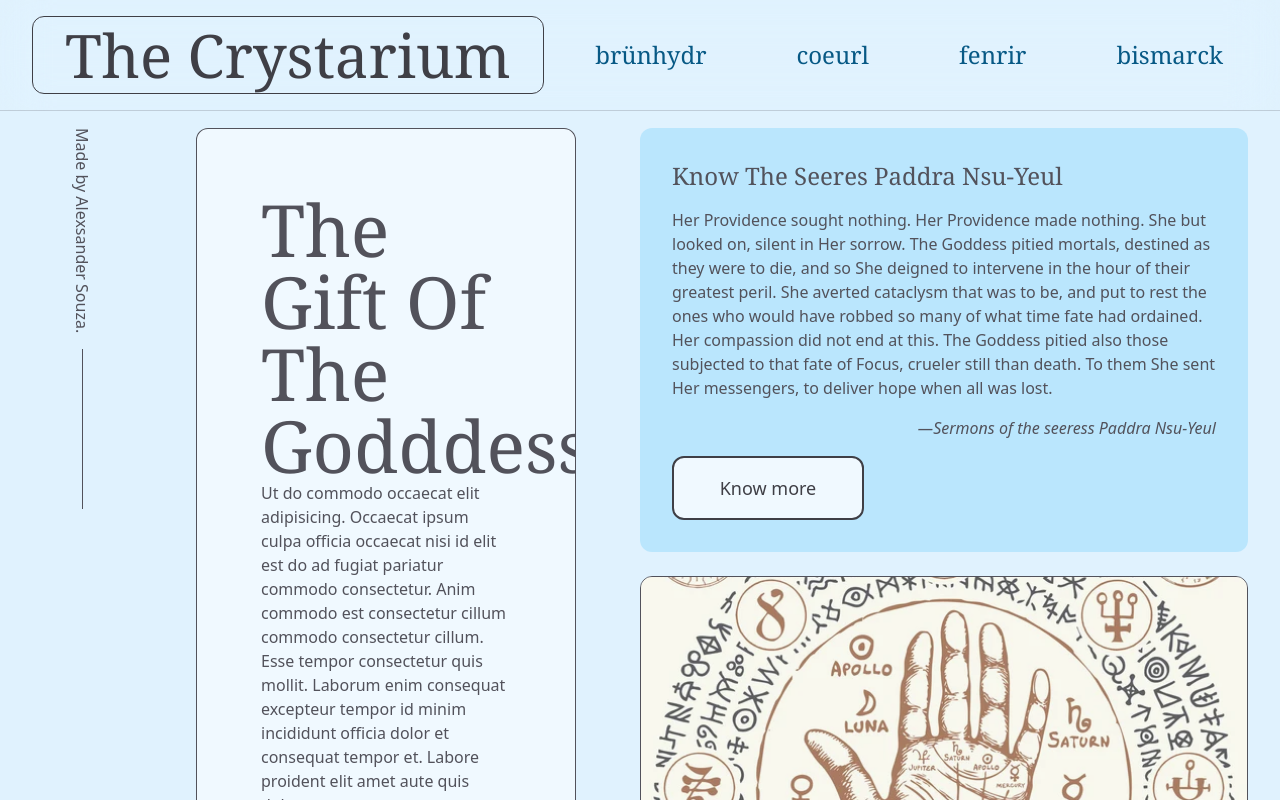
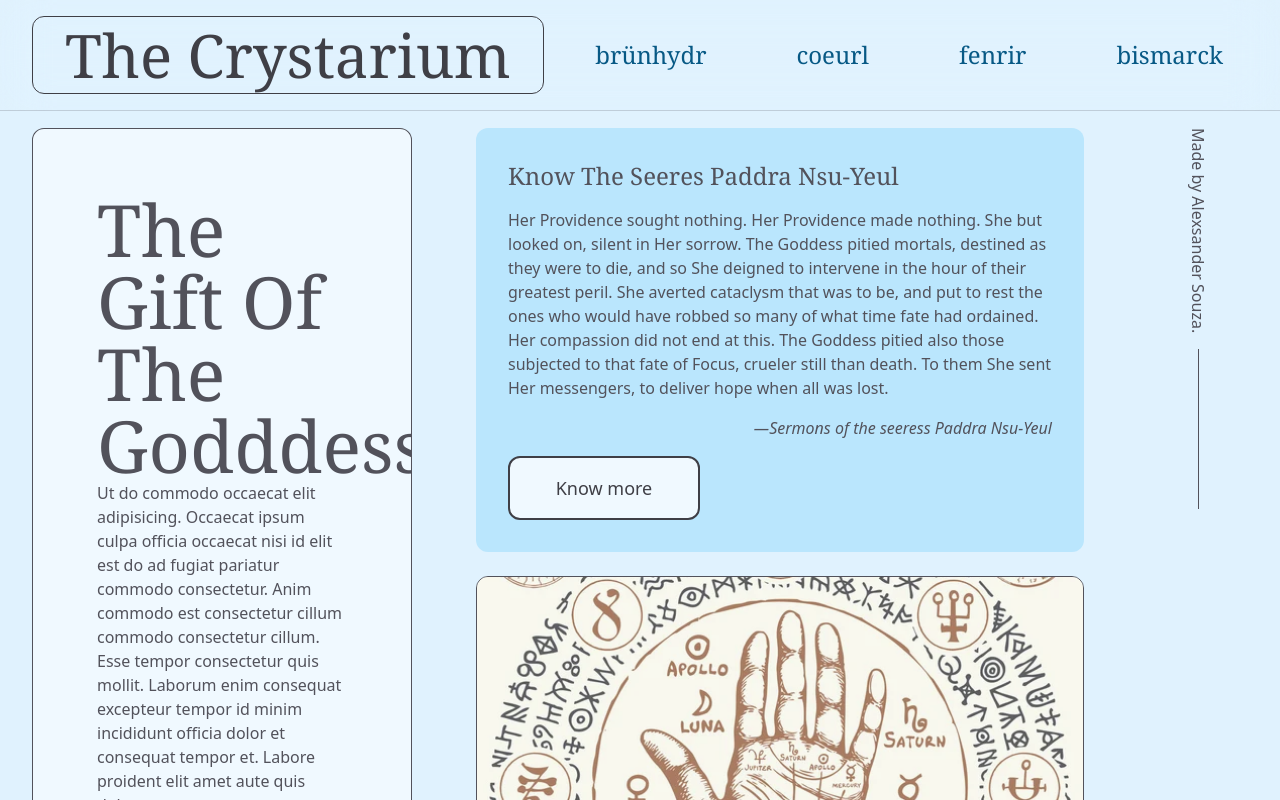
Before and after one commit to alexsandersouzafr/study-playground, a Next.js app: page / in a window 1280 px wide. Built offline with nearby package versions, Linux system fonts and the light colour scheme.

Commit message:
style: layout tweak

```diff
--- a/components/section-1.tsx
+++ b/components/section-1.tsx
@@ -4,15 +4,7 @@ import Image from "next/image";
 
 export default function Section1() {
   return (
-    <div className="box-border grid h-[100vh] grid-cols-[100px,auto,50%] gap-16 overflow-hidden p-8 pt-32 *:rounded-xl">
-      <div
-        style={
-          { "--i": 16, "--slide-direction": "slide-up" } as React.CSSProperties
-        }
-        className="slide writing-vertical flex items-center gap-4 border-none text-zinc-600"
-      >
-        Made by Alexsander Souza. <div className="h-40 w-[1px] bg-zinc-600" />
-      </div>
+    <div className="box-border grid h-[100vh] grid-cols-[auto,50%,100px] gap-16 overflow-hidden p-8 pt-32 *:rounded-xl">
       <div
         style={
           {
@@ -138,6 +130,14 @@ export default function Section1() {
           />
         </div>
       </div>
+      <div
+        style={
+          { "--i": 16, "--slide-direction": "slide-up" } as React.CSSProperties
+        }
+        className="slide writing-vertical flex items-center gap-4 border-none text-zinc-600"
+      >
+        Made by Alexsander Souza. <div className="h-40 w-[1px] bg-zinc-600" />
+      </div>
     </div>
   );
 }
```
